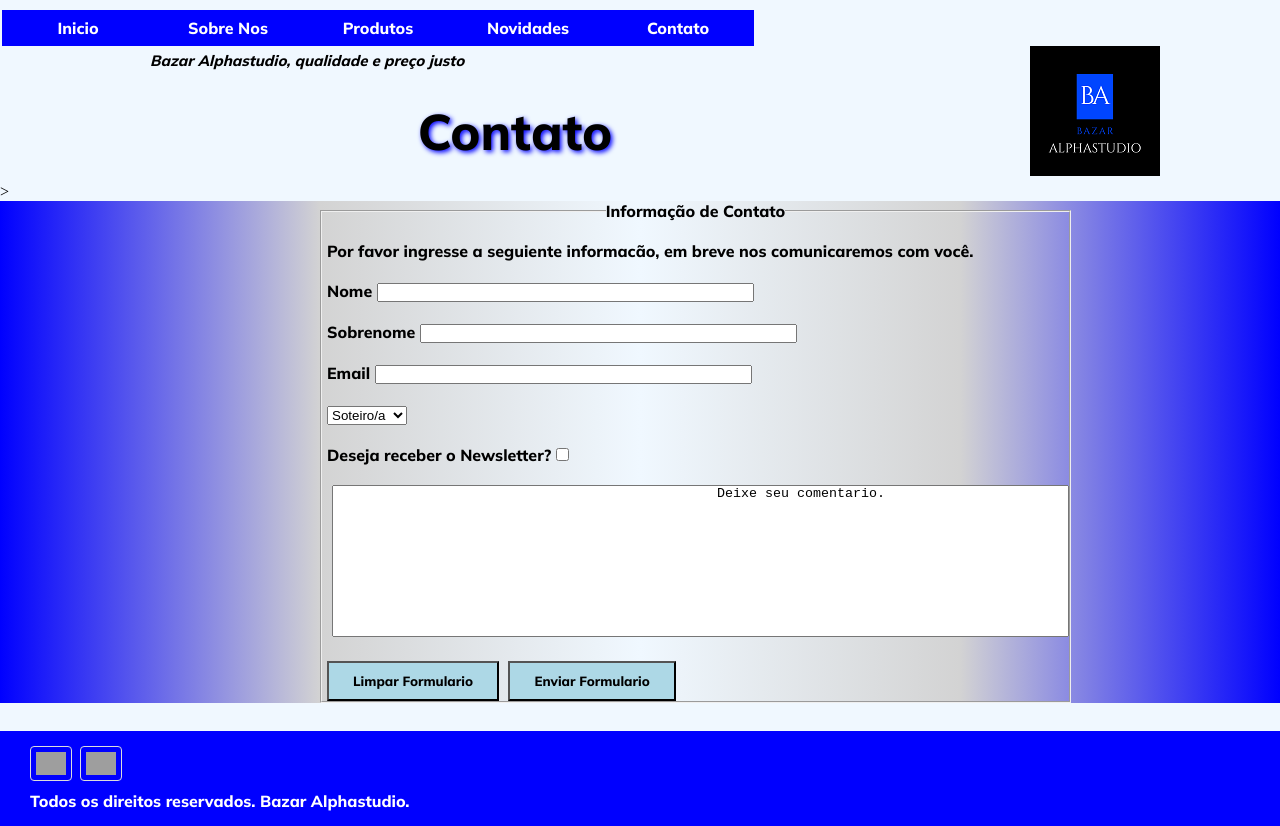
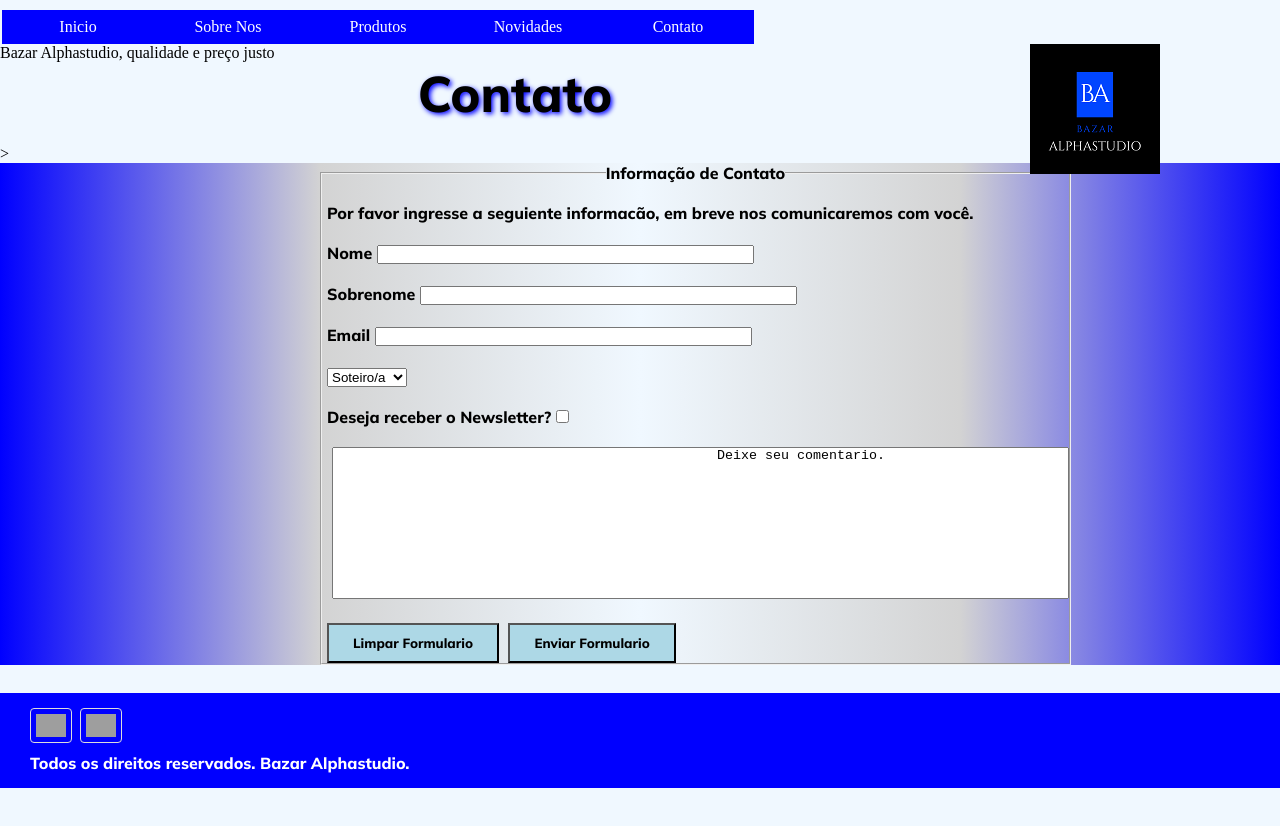
Before and after one commit to miguelrafa/proyecto-coderhouse, a plain HTML site: page Pages/Contato.html in a window 1280 px wide. After the commit the page ends 800 px from the top, so only its background shows below. Drawn offline with Linux system fonts and the light colour scheme; grey boxes are pictures that could not be loaded.

Commit message:
Con midificaciones en NAV bar no funciona

```diff
--- a/Styles/common.css
+++ b/Styles/common.css
@@ -24,9 +24,6 @@ body {
     margin: 0;
     padding: 0;
     margin-top: 10px;
-    font-family: "Mulish", sans-serif;
-    font-weight: bold;
-    font-size: 16px;
 }
 
 .menuPrincipal a {
@@ -64,16 +61,7 @@ body {
     grid-column-start: 5;
 }
 
-.headerLeft p {
-    margin-top: 5px;
-    margin-bottom: 30px;
-    color: black;
-    font-family: "Mulish", sans-serif;
-    font-style: italic;
-    font-weight: bold;
-    font-size: 15px;
-    margin-left: 150px;
-}
+
 
 .headerRight {
     float: right;
```
